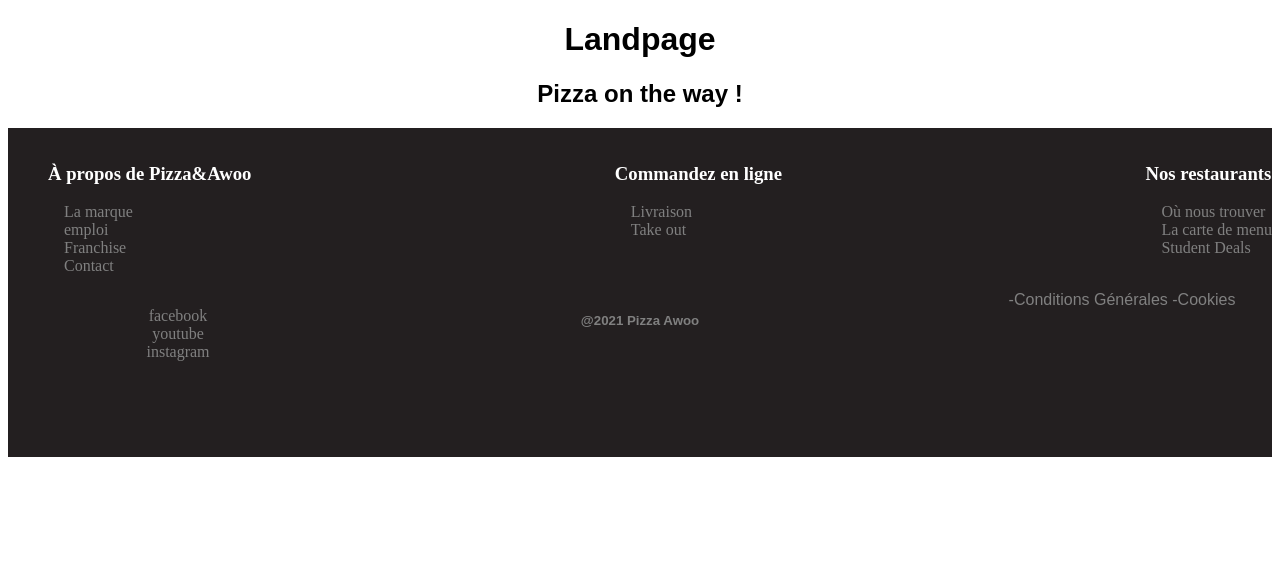
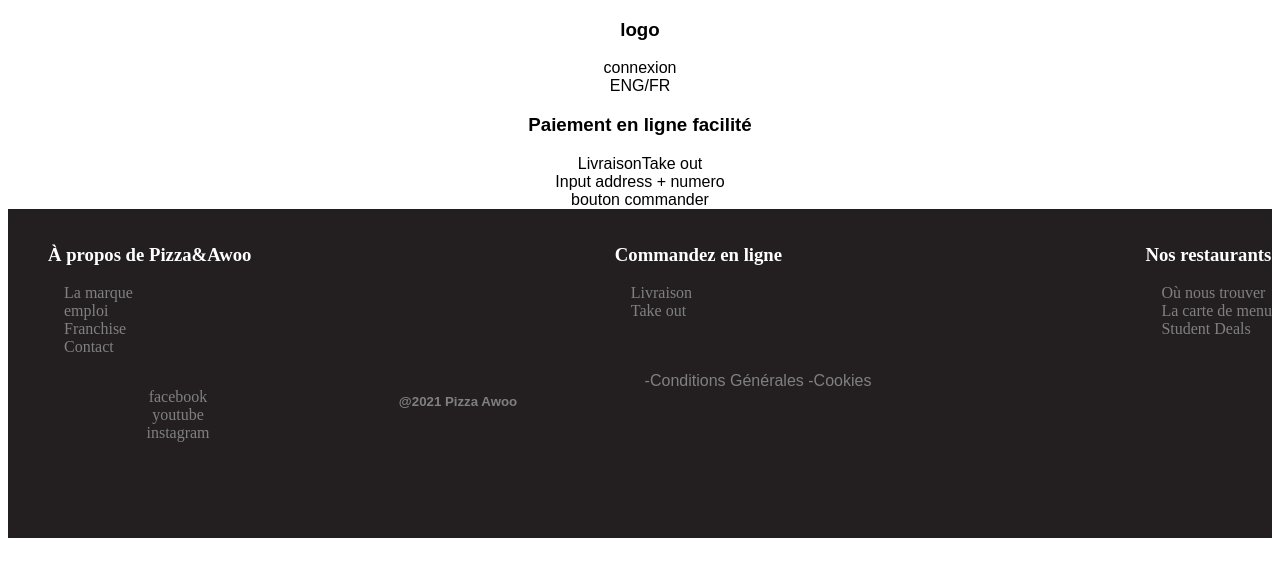
Before and after one commit to LockyBounty/pizzaawoo, a React (Create React App) app: page / in a window 1280 px wide. Shown: the top 576 px of the page. Built offline with nearby package versions, Linux system fonts and the light colour scheme; a web font is replaced by a local one.

Commit message:
added - landpage

```diff
--- a/src/App.tsx
+++ b/src/App.tsx
@@ -1,11 +1,11 @@
 import "./styles.css";
 import Footer from "./Footer";
+import LandPage from "./Landpage";
 
 export default function App() {
   return (
     <div className="App">
-      <h1>Landpage</h1>
-      <h2>Pizza on the way !</h2>
+      <LandPage />
       <Footer />
     </div>
   );
--- /dev/null
+++ b/src/Landpage.tsx
@@ -0,0 +1,28 @@
+const LandPage = () => (
+  <div className="landpage-main">
+    <div className="landpage-section1">
+      <div className="landpage-main-top">
+        <h3>logo</h3>
+        <div className="landpage-main-top-right">
+          <div>connexion</div>
+          <div>ENG/FR</div>
+        </div>
+      </div>
+      <div className="landpage-section1-second">
+        <h3>Paiement en ligne facilité</h3>
+        <div className="block-choice">
+          <div className="block-choice-section1">
+            <div>Livraison</div>
+            <div>Take out</div>
+          </div>
+          <div className="block-choice-section2">
+            <div>Input address + numero</div>
+            <div>bouton commander</div>
+          </div>
+        </div>
+      </div>
+    </div>
+  </div>
+);
+
+export default LandPage;
--- a/src/styles.css
+++ b/src/styles.css
@@ -18,6 +18,12 @@ ul {
   font-family: "ralewayBig";
 }
 
+.block-choice-section1 {
+  display: flex;
+  justify-content: center;
+}
+
+/*******************FOOTER********************/
 .footer-main {
   display: flex;
   flex-direction: column;
@@ -52,8 +58,8 @@ ul {
 .footer-second {
   display: flex;
   flex-direction: row;
-  align-items: space-between;
-  justify-content: space-between;
+  align-items: flex-start;
+  justify-content: flex-start;
 
   color: gray;
 }
```
